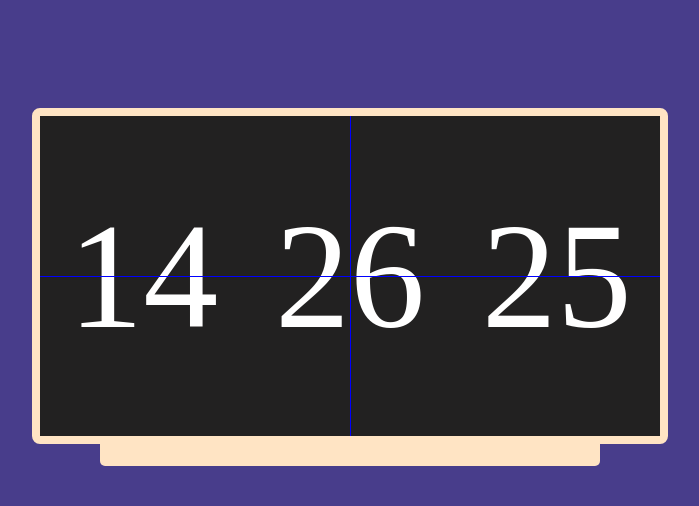
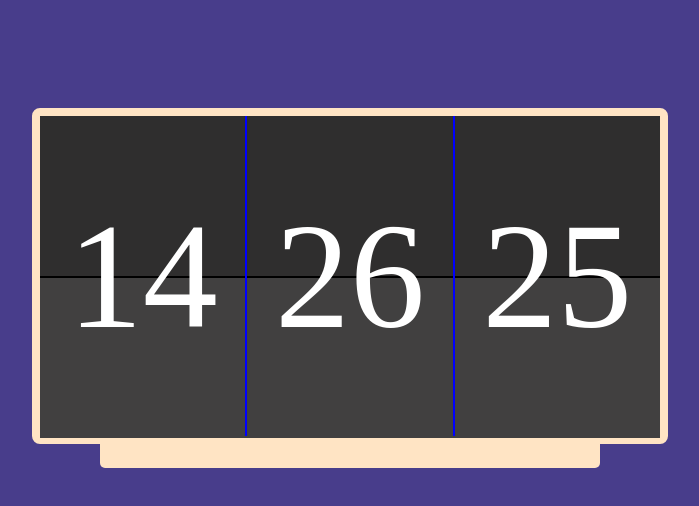
Before and after one commit to milad-ramavandi/clock, a website: page index.html in a window 1280 px wide. Shown: the whole page, without its empty margins (290-989 px from the left). Drawn offline with Linux system fonts and the light colour scheme.

Commit message:
forth commit

```diff
--- a/index.css
+++ b/index.css
@@ -4,26 +4,14 @@ body {
   justify-content: center;
   background-color: darkslateblue;
 }
-.parent-container {
-  position: relative;
-  margin-top: 100px;
-}
-.parent-container::after {
-  content: "";
-  position: absolute;
-  top: 50%;
-  width: 620px;
-  height: 1px;
-  margin-left: 8px;
-  background-color: blue;
-}
 .container {
   position: relative;
   width: 620px;
   height: 320px;
+  margin-top: 100px;
   border-radius: 8px;
   border: 8px solid bisque;
-  background-color: rgb(34, 33, 33);
+  background-color: rgb(47, 46, 46);
   display: flex;
   align-items: center;
   justify-content: space-around;
@@ -33,6 +21,7 @@ body {
   content: "";
   position: absolute;
   top: 100%;
+  margin-top: 2px;
   width: 500px;
   height: 30px;
   border-bottom-left-radius: 5px;
@@ -42,10 +31,11 @@ body {
 .container::before {
   content: "";
   position: absolute;
-  left: 50%;
-  width: 1px;
-  height: 320px;
-  background-color: blue;
+  top: 50%;
+  width: 620px;
+  height: 160px;
+  background-color: rgb(65, 64, 64);
+  border-top: 2px solid black;
 }
 .hourElement,
 .minuteElement,
@@ -57,9 +47,10 @@ body {
   justify-content: center;
   height: inherit;
   color: white;
+  border-right: 2px solid blue;
+  position: relative;
 }
 
-.bottom {
-  background-color: rgb(58, 56, 56);
-  color: white;
+.secondElement:last-child{
+  border: none;
 }
--- a/index.html
+++ b/index.html
@@ -1,19 +1,17 @@
 <!DOCTYPE html>
 <html lang="en">
   <head>
-    <meta charset="UTF-8">
-    <meta name="viewport" content="width=device-width, initial-scale=1.0">
+    <meta charset="UTF-8" />
+    <meta name="viewport" content="width=device-width, initial-scale=1.0" />
     <title>Document</title>
-    <link rel="stylesheet" href="index.css">
+    <link rel="stylesheet" href="index.css" />
   </head>
   <body>
-    <div class="parent-container">
     <div class="container">
       <div class="hourElement"></div>
       <div class="minuteElement"></div>
       <div class="secondElement"></div>
     </div>
-    </div>
     <script src="app.js"></script>
   </body>
 </html>
```
Lines whose indentation alone changed are shown as unchanged.
